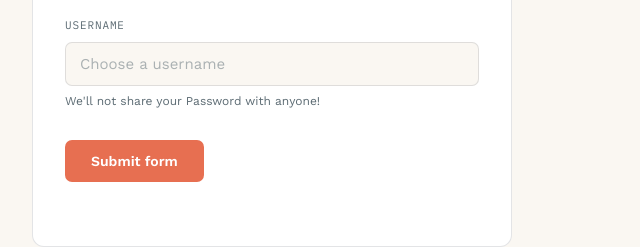
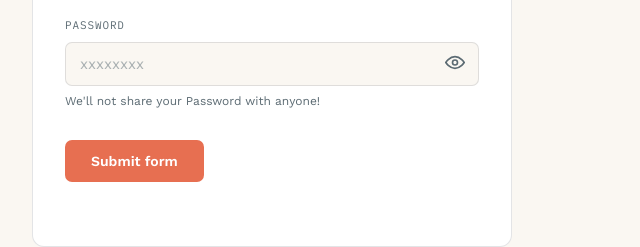
Before and after one commit to hackingerror4044/daily-rhythm, a website: page index.html in a window 1280 px wide. Shown: the part 2664-2911 px from the top of the page, 158-798 px from the left. Drawn offline with nearby package versions, Linux system fonts and the light colour scheme.

Commit message:
Update index.html

```diff
--- a/index.html
+++ b/index.html
@@ -287,8 +287,16 @@
             <input type="email" id="email" placeholder="you@example.com">
           </div>
           <div class="field">
-  <label for="username">Username</label>
-  <input type="text" id="username" placeholder="Choose a username">
+  <label for="username">Password</label>
+  <div style="position:relative;">
+    <input type="password" id="username" placeholder="xxxxxxxx" style="padding-right:44px;">
+    <button type="button" id="toggleUsername" aria-label="Show username" style="position:absolute; right:10px; top:50%; transform:translateY(-50%); background:none; border:none; cursor:pointer; padding:4px; color: var(--slate);">
+      <svg id="eyeIcon" width="20" height="20" viewBox="0 0 24 24" fill="none" stroke="currentColor" stroke-width="2">
+        <path d="M1 12s4-7 11-7 11 7 11 7-4 7-11 7-11-7-11-7z"/>
+        <circle cx="12" cy="12" r="3"/>
+      </svg>
+    </button>
+  </div>
   <small style="display:block; margin-top:6px; color: var(--slate); font-size:12px;">We'll not share your Password with anyone!</small>
 </div>
 
```
